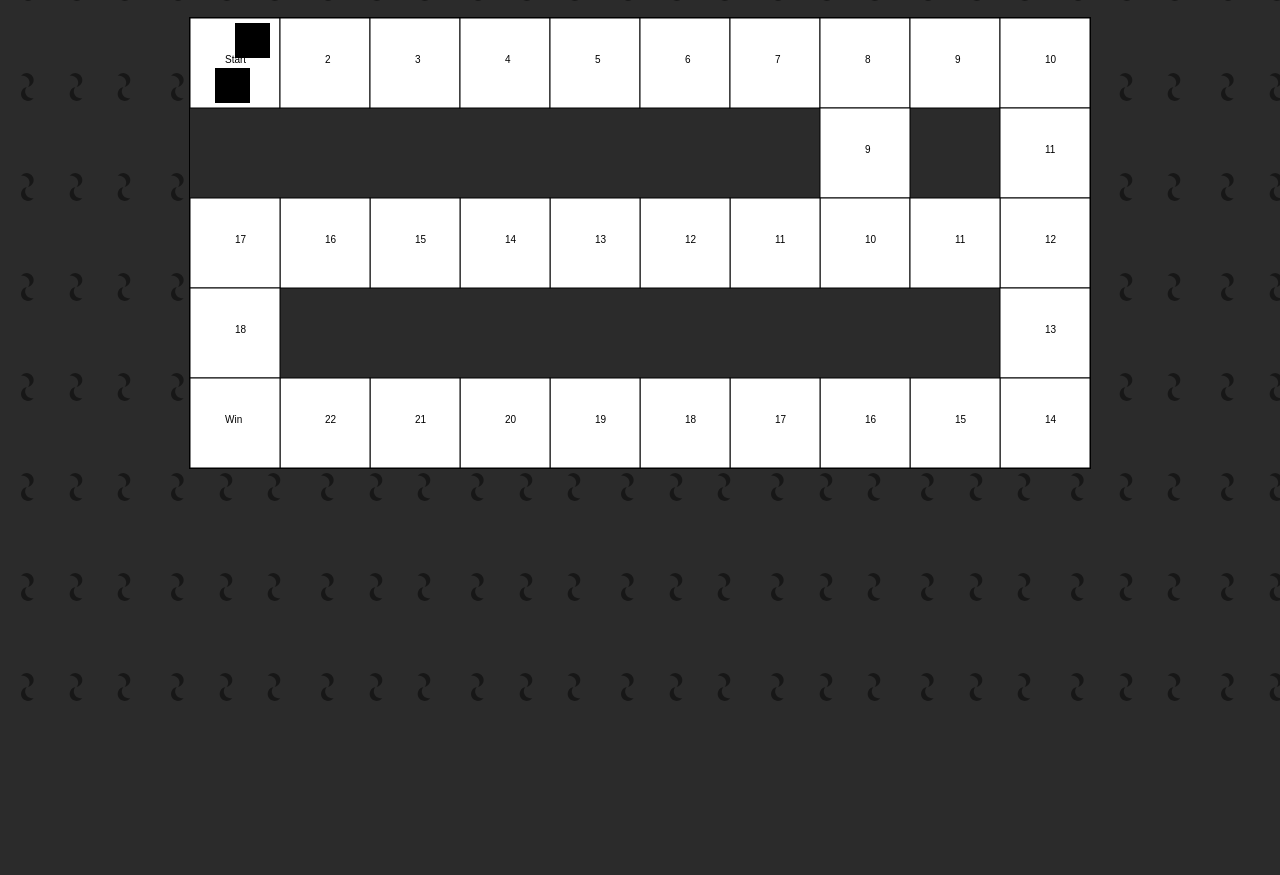
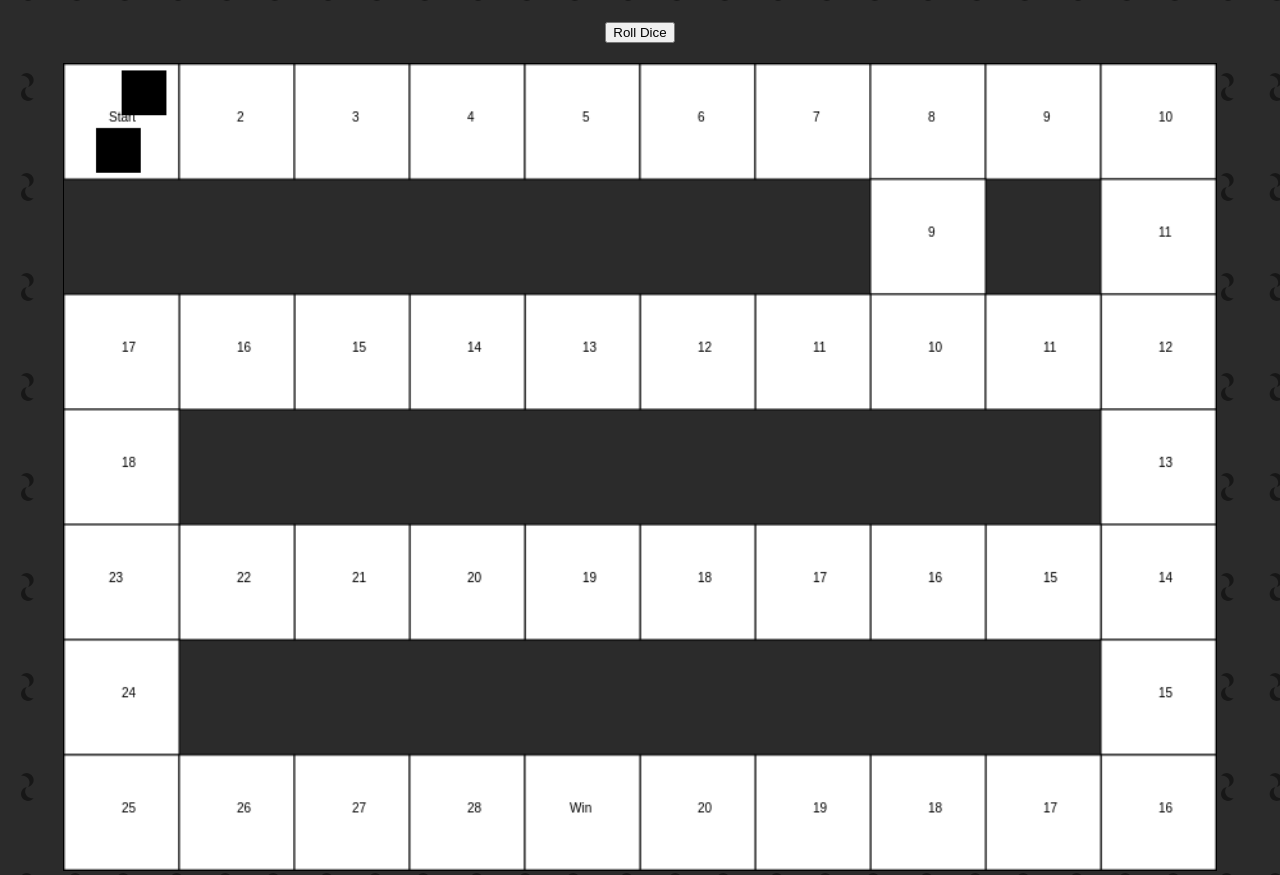
Before and after one commit to Th0massen/semester-project, a plain HTML site: page gamefiles/game.html in a window 1280 px wide. Shown: the part 63-938 px from the top of the page. Before the commit the page ends 800 px from the top, so only its background shows below. Drawn offline with Linux system fonts and the light colour scheme.

Commit message:
Added button for dice, coded button functionality, players dont move yet

```diff
--- a/CSS/main.scss
+++ b/CSS/main.scss
@@ -9,3 +9,4 @@ body{
 
 @import "partials/_index";
 @import "partials/characters";
+@import "partials/_game";
--- /dev/null
+++ b/CSS/partials/_game.scss
@@ -0,0 +1,9 @@
+
+#GameBoard{
+    width: 90%;
+}
+
+#DiceButton{
+    margin: 15px;
+    padding: 5px 15px;
+}
--- a/gamefiles/game.html
+++ b/gamefiles/game.html
@@ -10,6 +10,9 @@
     <div id="GameTitle">
         <h1>Welcome to the game</h1>
     </div>
+    <div id="DiceButton">
+        <button onclick="dice()">Roll Dice</button>
+    </div>
     <div id="container">
         <canvas id="GameBoard">
         </canvas>
--- a/scripts/game.js
+++ b/scripts/game.js
@@ -1,11 +1,14 @@
 
+// Global Variables
 var canvas = document.getElementById("GameBoard");
+var playerTurn = 1;
+
 // set up canvas
 if(canvas.getContext){
 	var ctx = canvas.getContext("2d");
 	document.body.style.textAlign = "center";
 	canvas.width = 900;
-	canvas.height = 450;
+	canvas.height = 630;
     canvas.style.border = "1px solid black";
     canvas.style.background = "#2b2b2b";
 } else{
@@ -59,7 +62,7 @@ function buildTiles(amount, num, startX, startY, goX, goY, reverse){
     }
 }
 
-// Create game board
+// Create game board using a function to create rows of tiles.
 function buildBoard(){
     ctx.beginPath();
     ctx.fillStyle = "#FFFFFF";
@@ -87,7 +90,17 @@ function buildBoard(){
     ctx.fillRect(0, 360, 90, 90);
     ctx.fillStyle = "#000000";
     ctx.strokeRect(0, 360, 90,90);
-    ctx.fillText('Win', 0 + 35, 360 + 45);
+    ctx.fillText('23', 0 + 35, 360 + 45);
+    //  Longer board test
+    buildTiles(2, 24, 0, 450, false,true,false);
+    buildTiles(3, 26, 90, 540, true, false, false);
+    buildTiles(2, 15, 810, 450, false, true, false);
+    buildTiles(4, 17, 720, 540, false, false, true);
+    ctx.fillStyle = "#FFFFFF";
+    ctx.fillRect( 360, 540, 90, 90);
+    ctx.fillStyle = "#000000";
+    ctx.strokeRect( 360, 540, 90, 90);
+    ctx.fillText('Win', 360 + 35, 540 + 45);
     ctx.stroke();
 }
 
@@ -115,12 +128,35 @@ function init(){
     buildBoard();
     playerOne();
     playerTwo();
-    dice();
+    ctx.fillStyle = "#FFFFFF";
     console.log('Game ready.');
 }
 
 window.onload = init();
 
+// on button click, check if its player 1 or 2's turn.
 function dice(){
+    console.log('-----'); // Just a console divider, for readability
+    if(playerTurn == 1){
+        DiceResult(playerTurn);
+        console.log("Player 2's Turn");
+        playerTurn = playerTurn + 1;
+    } else if(playerTurn == 2){
+        DiceResult(playerTurn);
+        console.log("Player 1's Turn");
+        playerTurn = playerTurn -1;
+        return playerTurn;
+    }
+}
 
+// Player X rolls the dice
+function DiceResult(playerTurn){
+    // Gets a random number between 1 - 6
+    var Score = Math.round( Math.random() * 6 );
+    console.log('Player ' + playerTurn + " rolled a " + Score);
+    MovePlayer(playerTurn, Score);
 }
+
+function MovePlayer(playerTurn, Score){
+    console.log('Move player' + playerTurn + " " + Score + " Places.");
+}
```
Also changed, not shown: CSS/main.css, 1 other file.
